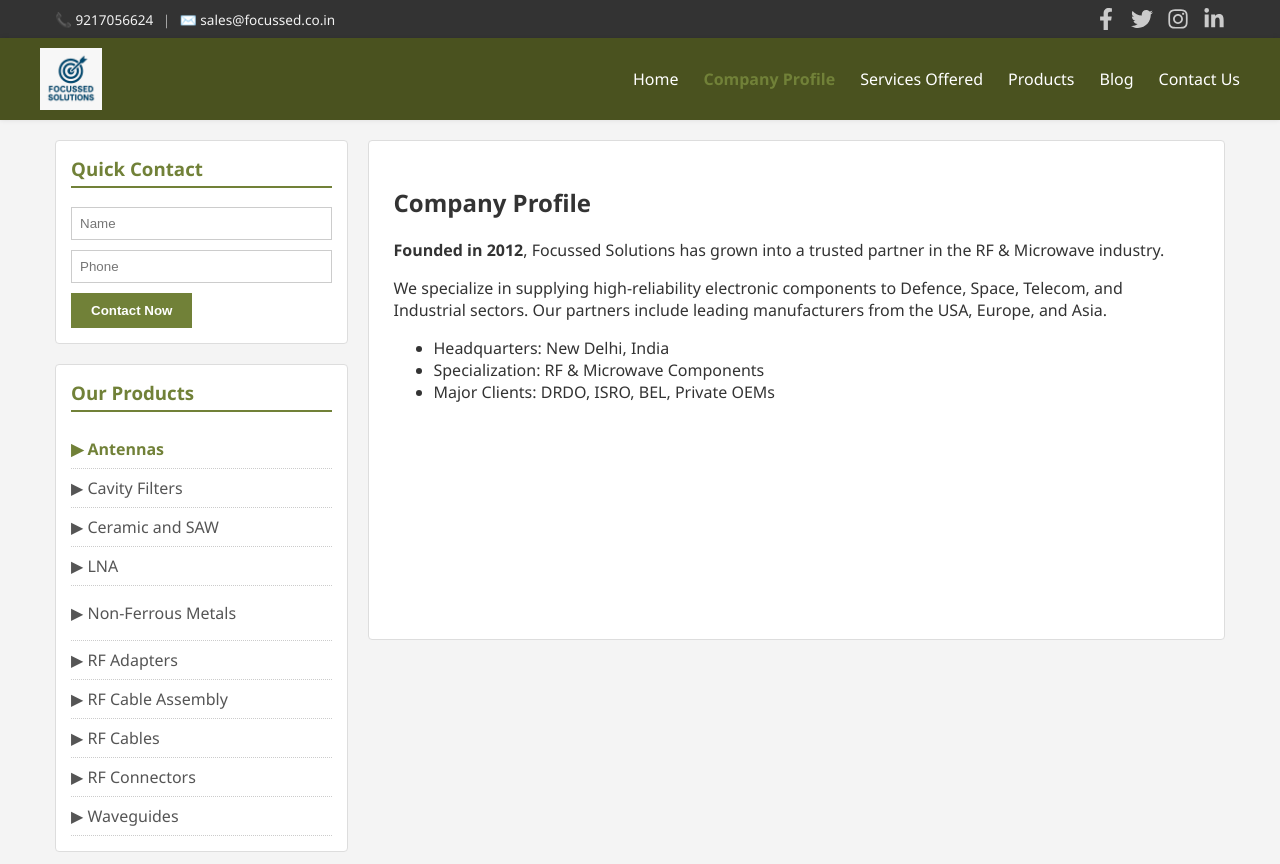
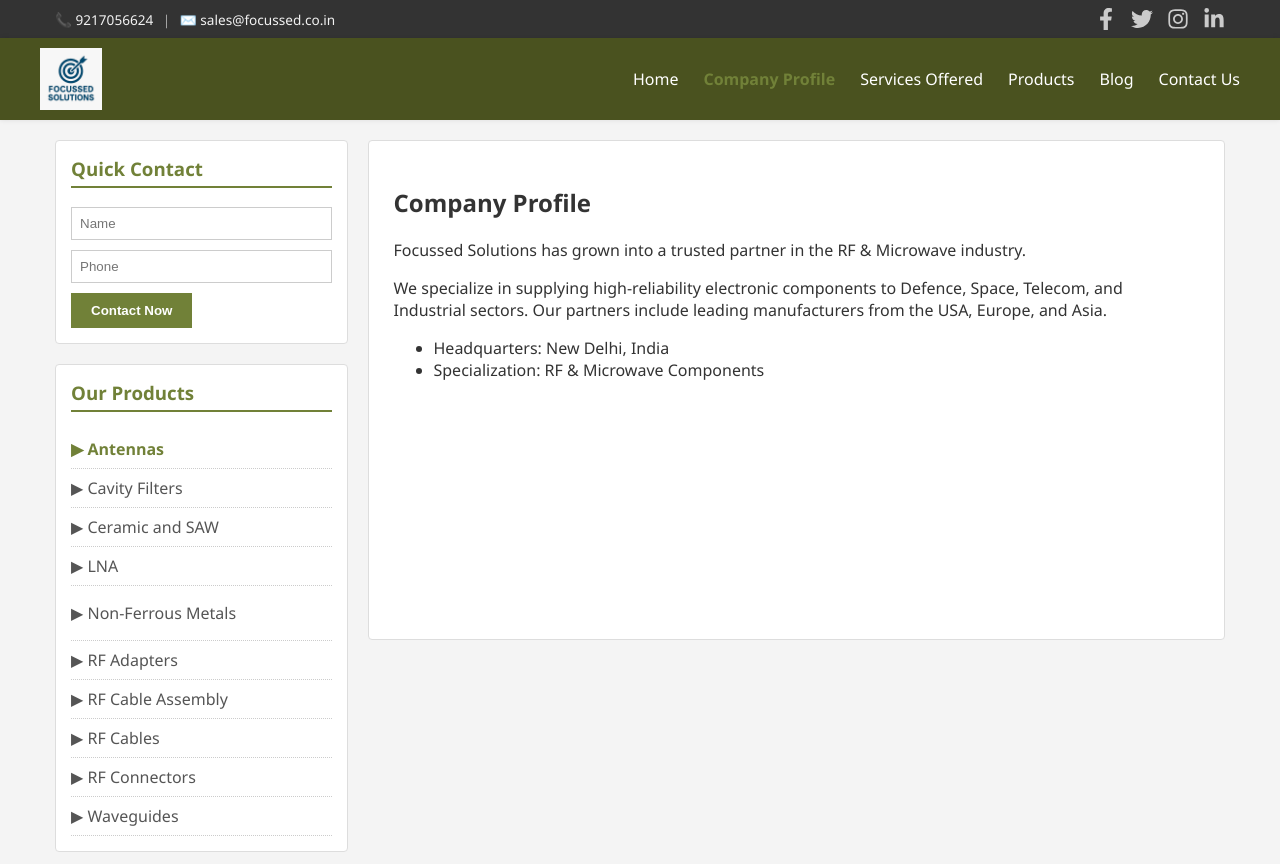
Before and after one commit to Ankitrai91/focussed, a React (Create React App) app: page / in a window 1280 px wide. Both pictures are taken after a click on the item "Company Profile". Shown: the top 864 px of the page. Built offline with nearby package versions, Linux system fonts and the light colour scheme.

Commit message:
all changes has been done

```diff
--- a/src/components/pages/Profile.jsx
+++ b/src/components/pages/Profile.jsx
@@ -5,7 +5,7 @@
 
       <div className="text-content">
         <p>
-          <strong>Founded in 2012</strong>, Focussed Solutions has grown into a
+          Focussed Solutions has grown into a
           trusted partner in the RF & Microwave industry.
         </p>
 
@@ -18,7 +18,6 @@
         <ul>
           <li>Headquarters: New Delhi, India</li>
           <li>Specialization: RF & Microwave Components</li>
-          <li>Major Clients: DRDO, ISRO, BEL, Private OEMs</li>
         </ul>
       </div>
     </div>
```
